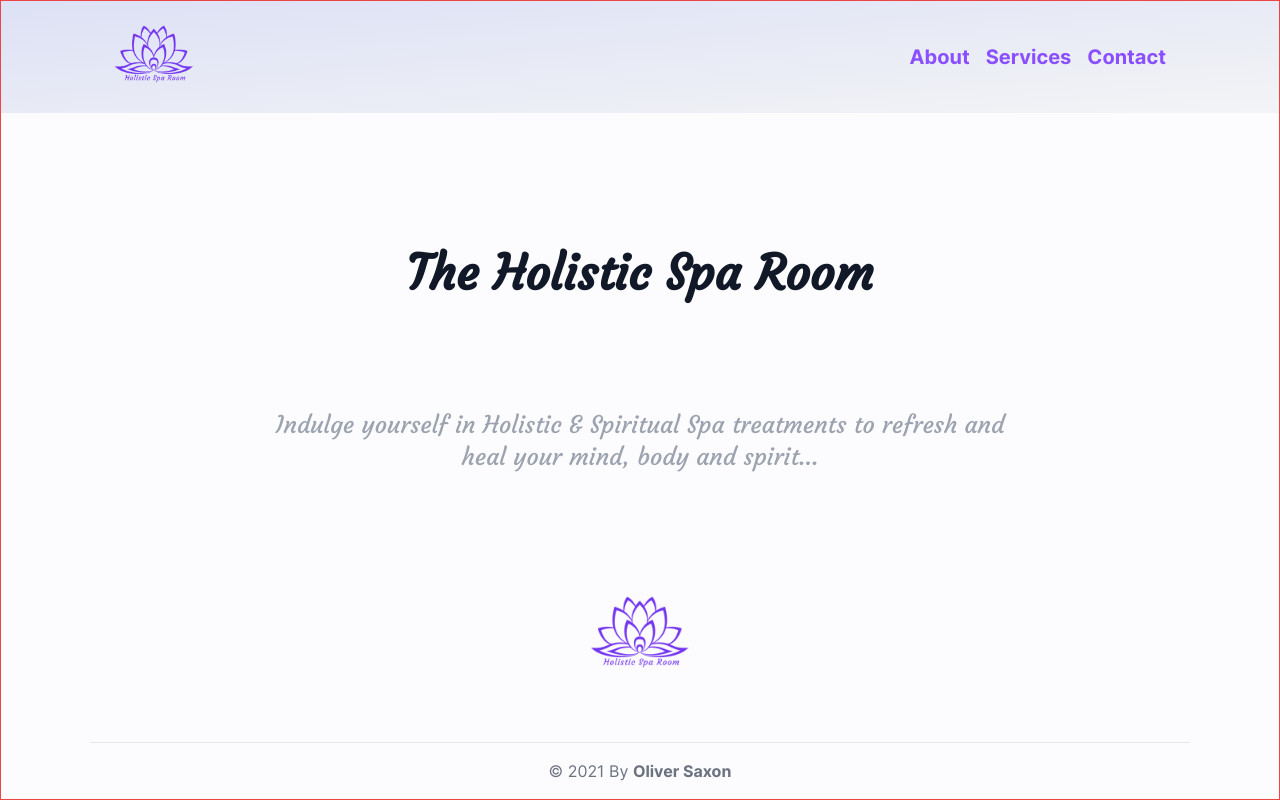
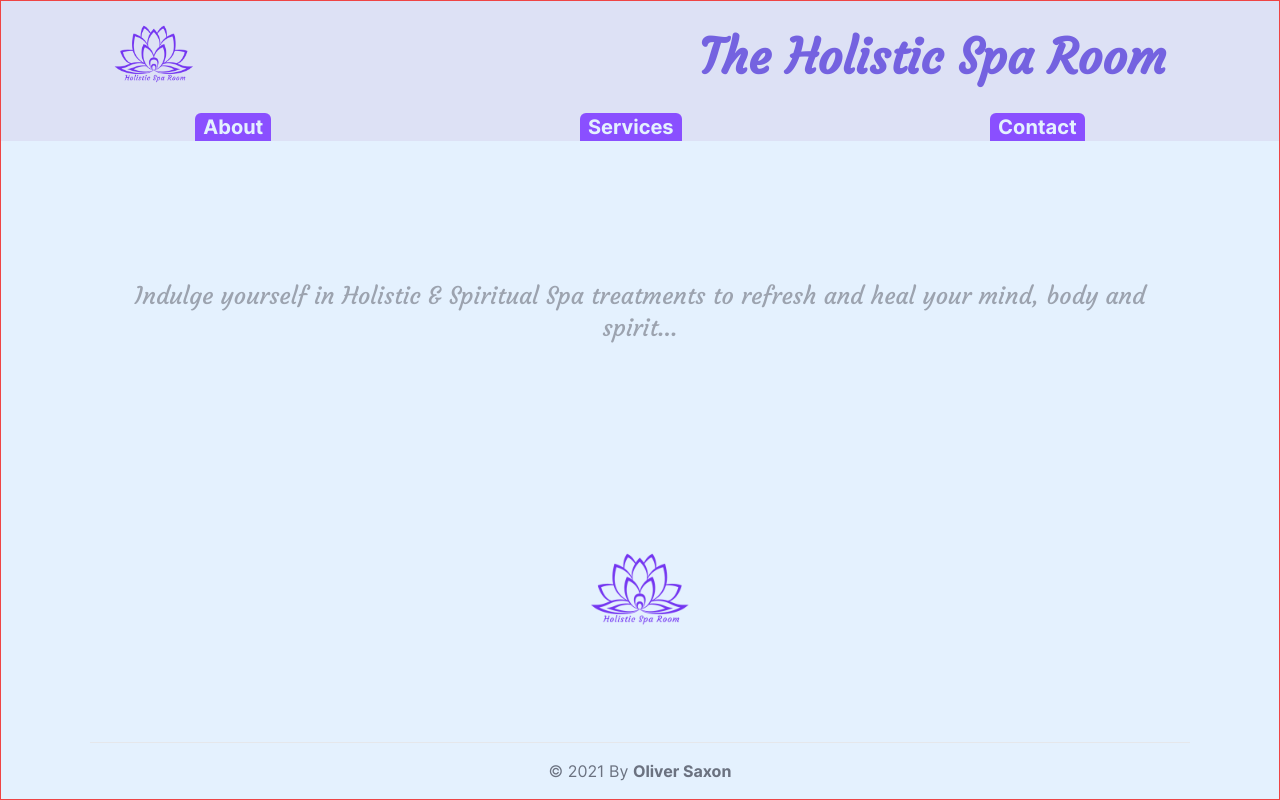
Before and after one commit to osaxon/nextjs-tailwindcss-contentful-starter, a Next.js app: page / in a window 1280 px wide. Built offline with nearby package versions, Linux system fonts and the light colour scheme.

Commit message:
style: updated colors to accessibility standards

```diff
--- a/components/Layout.jsx
+++ b/components/Layout.jsx
@@ -3,7 +3,7 @@ import Footer from './Footer';
 
 const Layout = ({ children }) => {
   return (
-    <div className='bg-primary-50 bg-opacity-10'>
+    <div className='bg-[#E4F1FE]'>
       <section className='border border-red-500 flex min-h-screen flex-col justify-between'>
         <Nav />
         {children}
--- a/components/Nav.jsx
+++ b/components/Nav.jsx
@@ -11,8 +11,8 @@ const links = [
 
 export default function Nav() {
   return (
-    <header className='sticky top-0 z-50 flex-grow-0 bg-gradient-to-br from-primary-50 to-gray-100'>
-      <nav className='flex flex-col md:flex-row items-center justify-between py-4 px-6 layout'>
+    <header className='sticky top-0 z-50 flex-grow-0 bg-primary-50 flex flex-col'>
+      <div className='flex flex-col md:flex-row items-center justify-between py-4 px-6 layout'>
         <div>
           <Link href='/'>
             <a className='flex md:flex-row hover:text-primary-600 flex-col flex-shrink-0 items-center'>
@@ -20,12 +20,15 @@ export default function Nav() {
             </a>
           </Link>
         </div>
-        <ul className='flex items-center justify-between space-x-4'>
+        <h1 className='text-textDark'>The Holistic Spa Room</h1>
+      </div>
+      <nav>
+        <ul className='flex items-center justify-around md:mx-10'>
           {links.map(({ href, label }) => (
             <li key={`${href}${label}`}>
               <CustomLink
                 href={href}
-                className='text-primary-900 text-xl hover:text-primary-500'
+                className='text-textLight bg-primary-900 text-xl animated-underline px-2 hover:bg-opacity-50 rounded-t-md'
               >
                 {label}
               </CustomLink>
--- a/components/ServiceCard.jsx
+++ b/components/ServiceCard.jsx
@@ -15,7 +15,7 @@ export default function ServiceCard({ service }) {
           className='relative'
         />
       </CustomLink>
-      <h4 className='absolute bg-primary-900 shadow rounded-br-md font-sans text-gray-50 text-4xl px-4 py-2 tracking-wide top-0'>
+      <h4 className='absolute bg-primary-900 shadow rounded-br-md font-sans text-textLight text-4xl px-4 py-2 tracking-wide top-0'>
         {name}
       </h4>
     </div>
--- a/pages/index.jsx
+++ b/pages/index.jsx
@@ -8,10 +8,9 @@ export default function Home() {
     <>
       <Seo templateTitle='Home' />
       <section className='flex-grow flex mt-10'>
-        <article className='flex flex-col md:pt-0 cursor-default md:mt-0 md:justify-center text-gray-900 layout'>
-          <div className='flex flex-col items-center flex-grow justify-around'>
-            <h1 className='mt-10'>The Holistic Spa Room</h1>
-            <p className='text-center text-2xl font-courgette w-2/3 text-gray-400'>
+        <article className='px-6 flex flex-col md:pt-0 cursor-default md:mt-0 md:justify-center text-gray-900 layout'>
+          <div className='flex flex-col flex-grow justify-around'>
+            <p className='text-center text-2xl font-courgette text-gray-400'>
               Indulge yourself in Holistic & Spiritual Spa treatments to refresh
               and heal your mind, body and spirit...
             </p>
--- a/styles/globals.css
+++ b/styles/globals.css
@@ -53,7 +53,7 @@
 @layer utilities {
   .animated-underline {
     background-image: linear-gradient(#33333300, #33333300),
-      linear-gradient(to right, #ffafcc, #ffafcc);
+      linear-gradient(to right, #7462e0, #7462e0);
     background-size: 100% 2px, 0% 2px;
     background-position: 100% 100%, 0 100%;
     background-repeat: no-repeat;
--- a/tailwind.config.js
+++ b/tailwind.config.js
@@ -23,6 +23,8 @@ module.exports = {
           800: '#925DFE',
           900: '#8A4FFF',
         },
+        textDark: '#7462E0',
+        textLight: '#E4F1FE',
         dark: '#CDB4DB',
         pink: '#ffafcc',
       },
```
